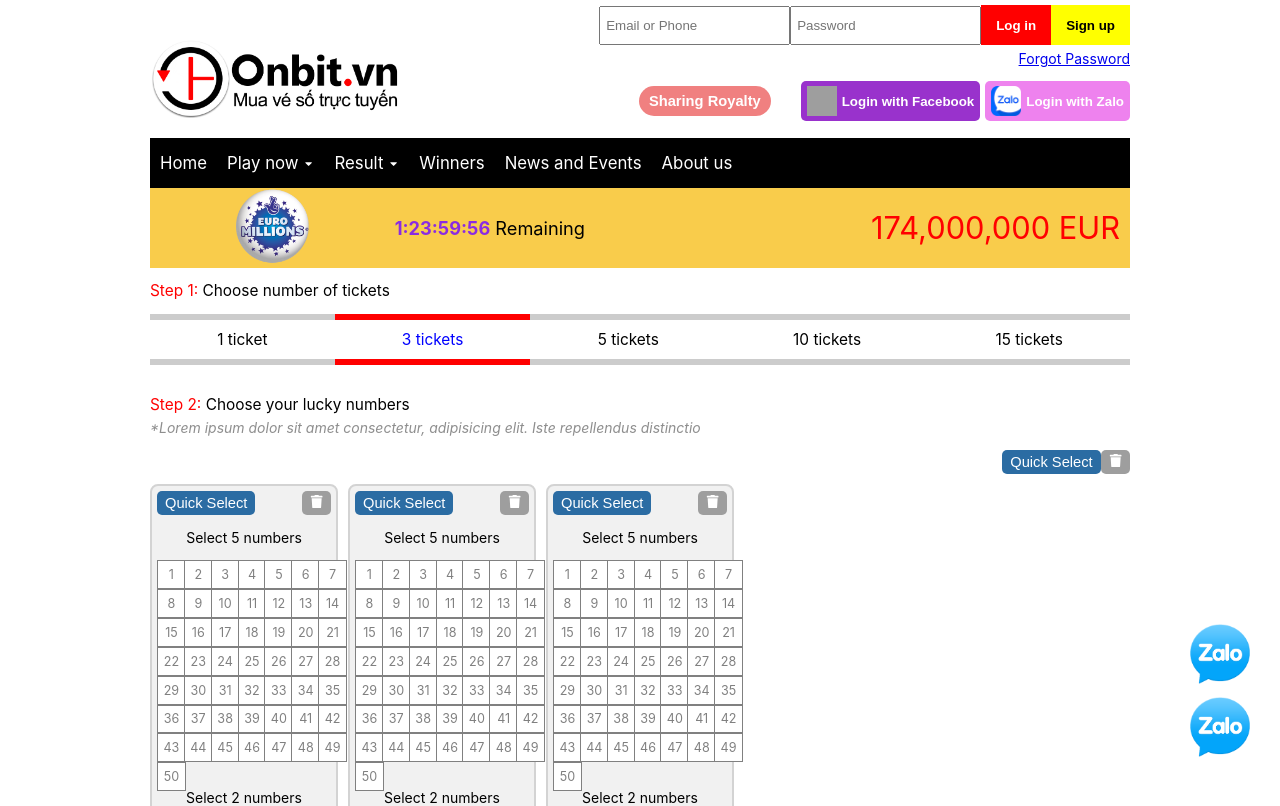
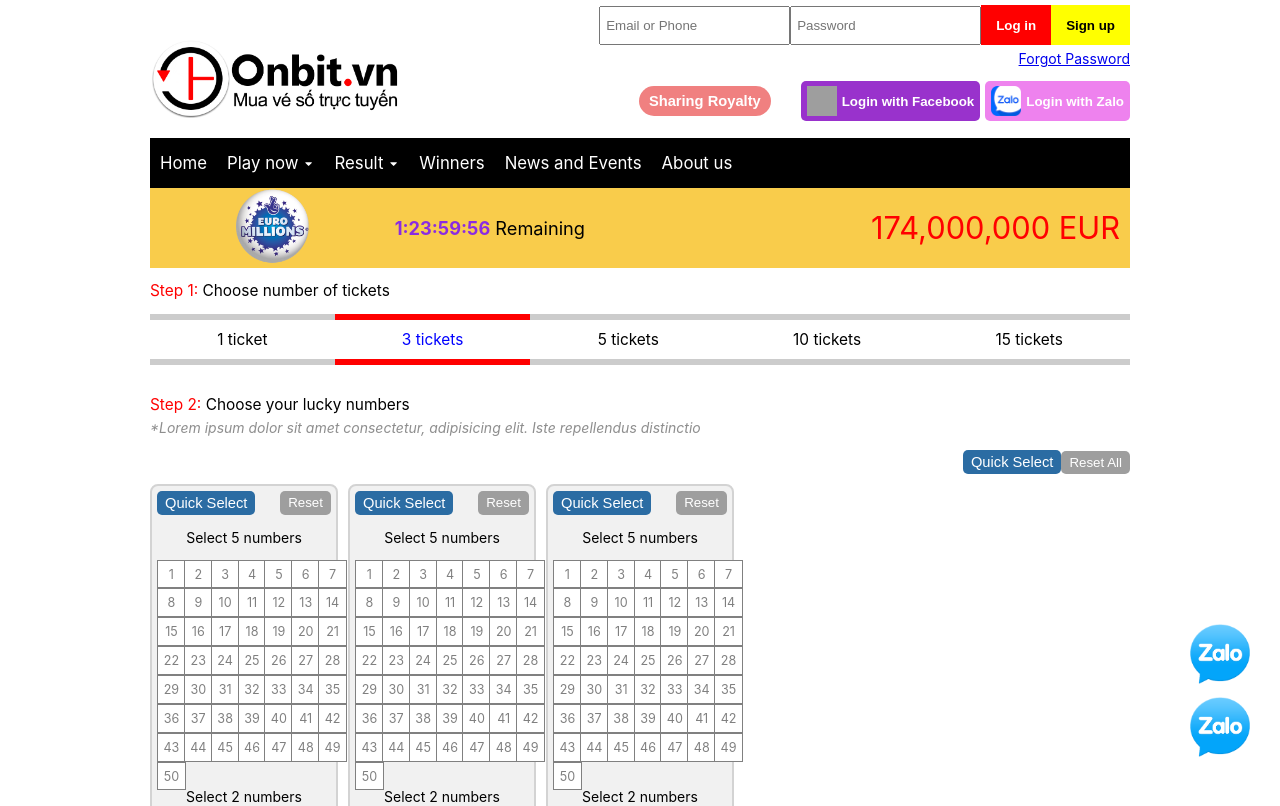
Before and after one commit to SonDo580/lottery-clone, a React (Create React App) app: page /play in a window 1280 px wide. Shown: the top 806 px of the page. Built offline with nearby package versions, Linux system fonts and the light colour scheme; grey boxes are pictures that could not be loaded.

Commit message:
Use text for reset button

```diff
--- a/src/pages/Play/components/Number/Card/index.js
+++ b/src/pages/Play/components/Number/Card/index.js
@@ -1,4 +1,3 @@
-import { FaTrash } from "react-icons/fa";
 import "./Card.scss";
 
 function Card() {
@@ -6,9 +5,7 @@ function Card() {
     <div className="card">
       <div className="buttons">
         <button className="choose">Quick Select</button>
-        <button className="reset">
-          <FaTrash />
-        </button>
+        <button className="reset">Reset</button>
       </div>
 
       <p>Select 5 numbers</p>
--- a/src/pages/Play/components/Number/index.js
+++ b/src/pages/Play/components/Number/index.js
@@ -16,9 +16,7 @@ function Number(props) {
       </p>
       <div className="buttonsAll">
         <button className="choose">Quick Select</button>
-        <button className="reset">
-          <FaTrash />
-        </button>
+        <button className="reset">Reset All</button>
       </div>
 
       <div className="cards">
```
